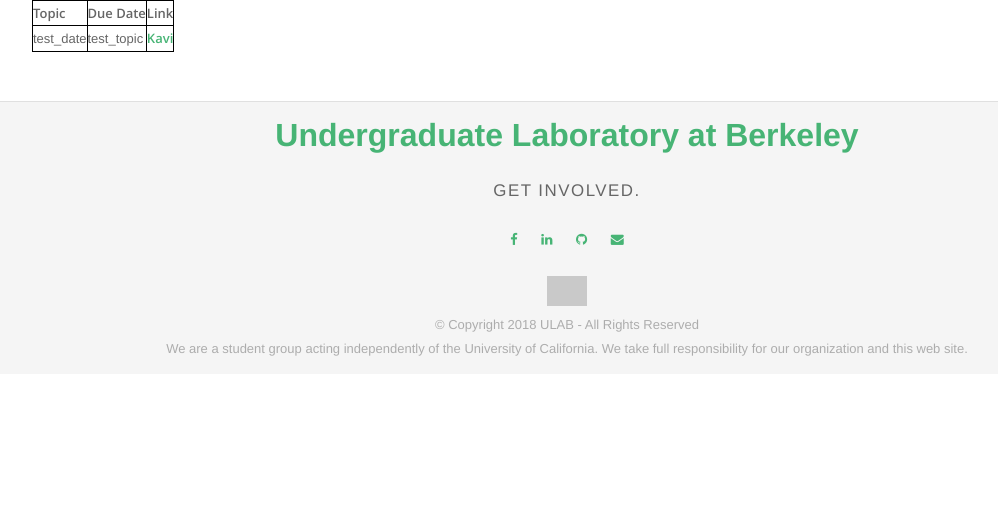
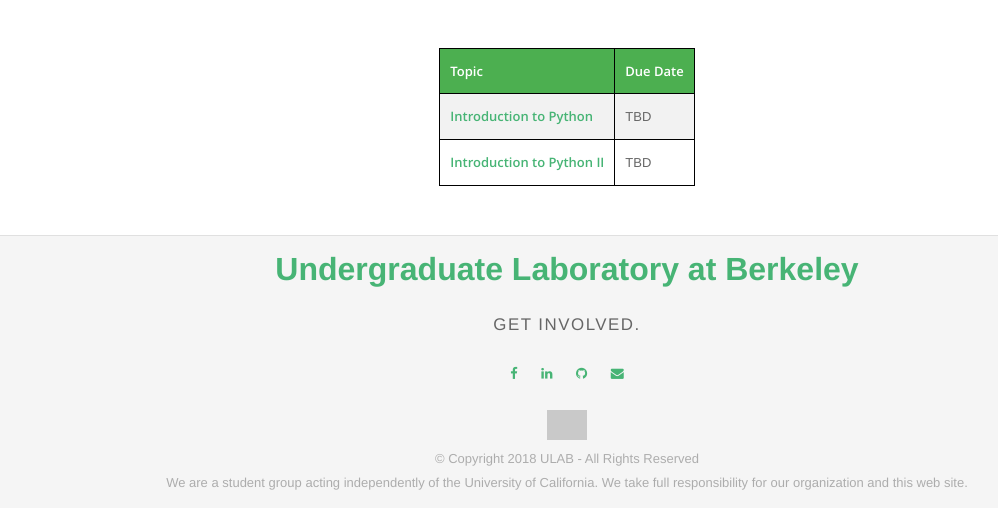
Before and after one commit to undergrad-lab-at-berkeley/website, a Flask app: page /labs/physics in a window 1280 px wide. Shown: the part 2074-2582 px from the top of the page, without its empty margins (73-1071 px from the left). Before the commit the page ends 2430 px from the top, so only its background shows below. Run offline with Flask 2, Linux system fonts and the light colour scheme; some libraries are stand-ins or nearby versions; some web fonts are replaced; grey boxes are pictures that could not be loaded.

Commit message:
I have made the table finalized

```diff
--- a/content.py
+++ b/content.py
@@ -90,8 +90,12 @@ labs = {
                 "table": {
                     "rows": [
                         {
-                            "col": ["test_date", "test_topic"],
-                            "link": "https://google.com",
+                            "col": ["Introduction to Python", "TBD"],
+                            "link": "http://datahub.berkeley.edu/user-redirect/interact?account=physicsulab&repo=cs-module-1-test&branch=master&path=cs-module-1.ipynb",
+                        },
+                        {
+                            "col": ["Introduction to Python II", "TBD"],
+                            "link": "http://datahub.berkeley.edu/user-redirect/interact?account=physicsulab&repo=cs-module-2&branch=master&path=",
                         },
                     ],
                 },
--- a/templates/lab.html
+++ b/templates/lab.html
@@ -60,16 +60,16 @@
 
         {%if lab['content']['table']%}
         <div class="schedule-table">
-            <table>
+          <br>
+          <br>
+            <table align="center">
               <tr>
                 <th>Topic</th>
                 <th>Due Date</th>
-                <th>Link</th>
                 {% for row in lab['content']['table']['rows']%}
                 <tr>
-                  <td>{{row['col'][0]}}</td>
+                  <td><a href={{row['link']}} target="_blank"> {{row['col'][0]}} </a></td>
                   <td>{{row['col'][1]}}</td>
-                  <td> <a href={{row['link']}}> Kavi </a></td>
                 </tr>
                 {% endfor %}
               </tr>
@@ -106,7 +106,17 @@
       max-width: 240px;
       border-radius: 50%;
     }
+    th {
+      padding-top: 12px;
+      padding-bottom: 12px;
+      text-align: left;
+      background-color: #4CAF50;
+      color: white;
+    }
+    tr:nth-child(even){background-color: #f2f2f2;}
+    tr:hover {background-color: #ddd;}
     table, th, td {
+       padding: 10px;
        border: 1px solid black;
   }
   </style>
```
